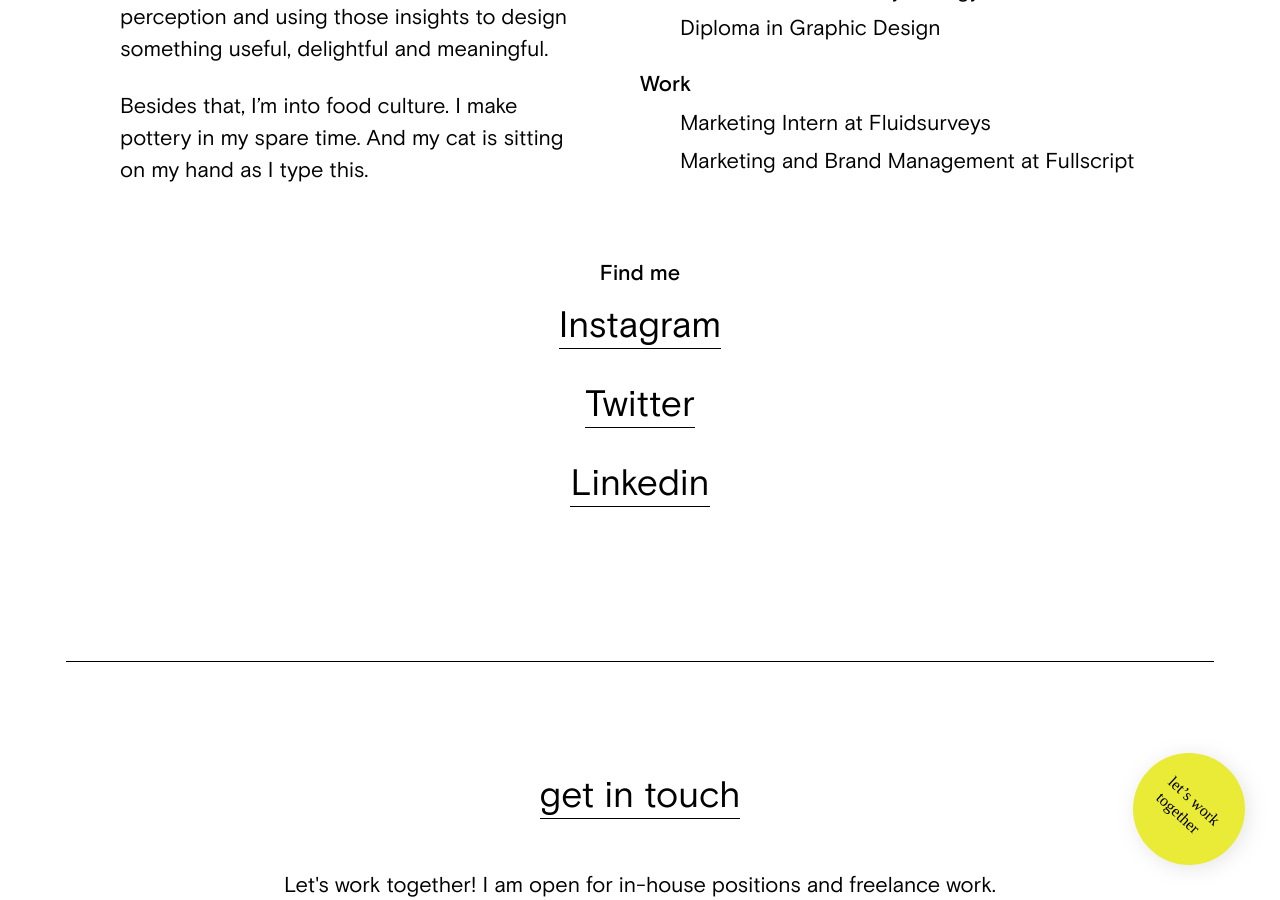
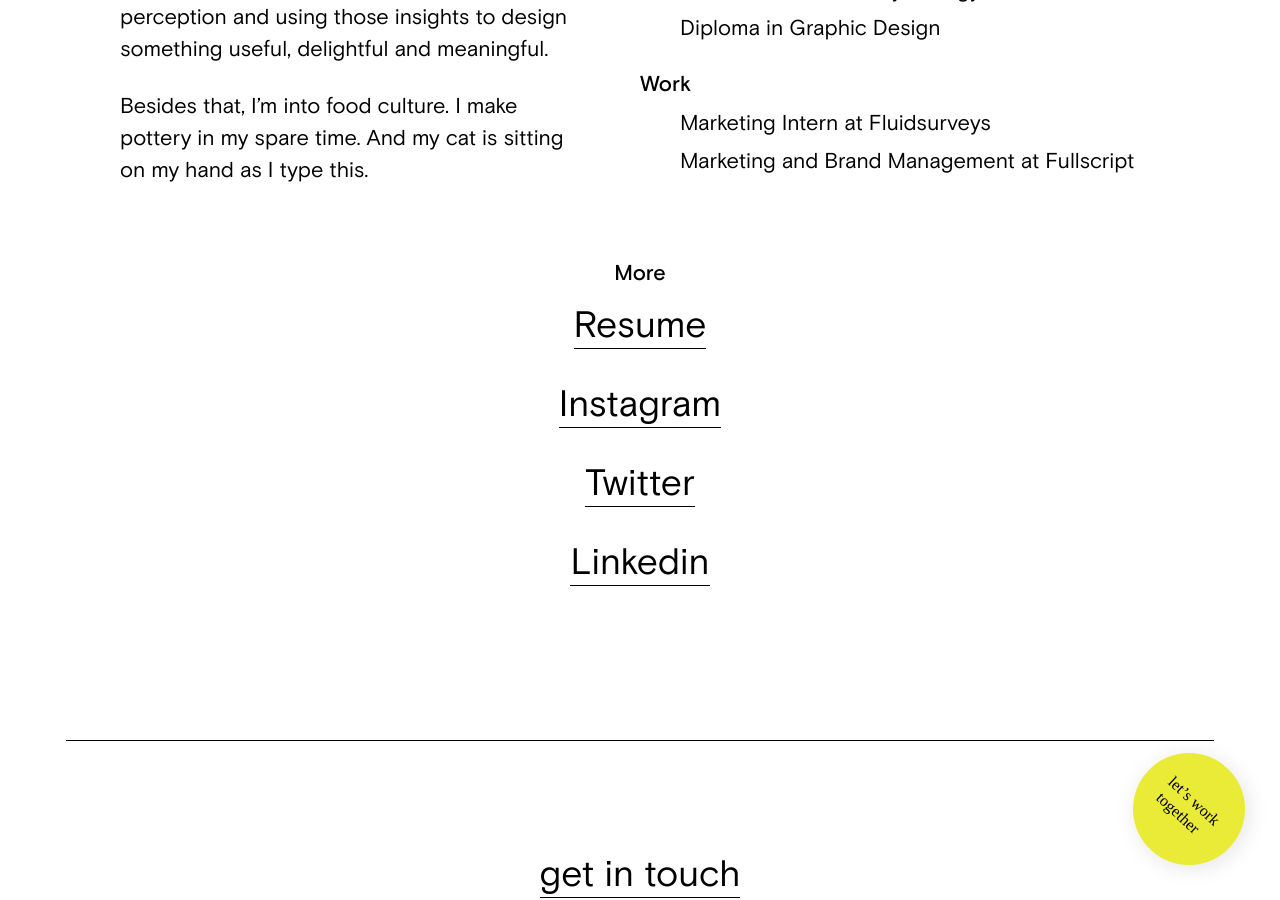
Before and after one commit to zhaojanelle/portfolio-site, a Jekyll site: the page built from about.html, in a window 1280 px wide and 900 px high, scrolled down 432 px. Built offline with Jekyll 4.4.1, drawn with Linux system fonts in a browser that asks for light colours; nearby versions of some CDN libraries; Markdown is read by kramdown in place of the engine named in the settings; a script that is not in the unit is left out.

Commit message:
Add resume

```diff
--- a/about.html
+++ b/about.html
@@ -22,7 +22,10 @@ meta: Janelle Zhao is a graphic designer based in Ottawa, Canada. She specialize
     <p class="pad-left">Marketing and Brand Management at <a href="https://fullscript.com/">Fullscript</a></p>
   </div>
   <div class="unit xs-1 text-center-web">
-    <h3>Find me</h3>
+    <h3>More</h3>
+    <div class="big push">
+      <a href="{{ site.baseurl }}/images/zhaojanelle-resume-jan2019.pdf" class="link-underline">Resume</a>
+    </div>
     <div class="big push">
       <a href="https://www.instagram.com/zhaojanelle/" class="link-underline">Instagram</a>
     </div>
```
Also changed, not shown: 1 other file.
